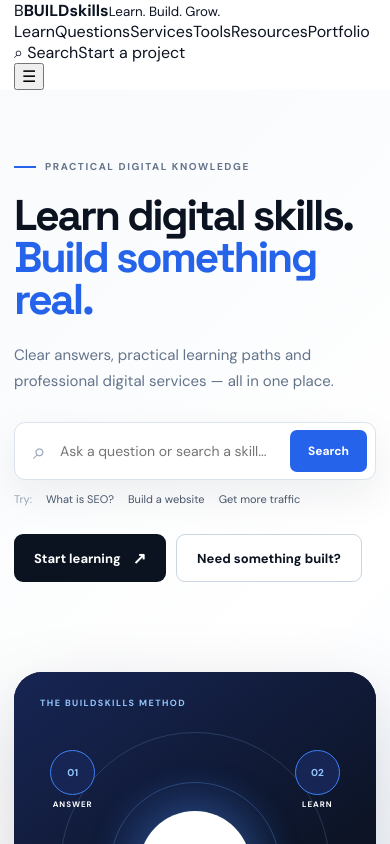
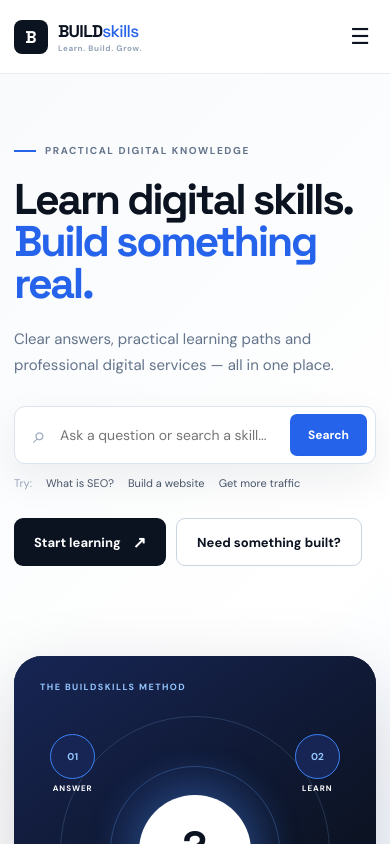
Before and after one commit to zainkhanpk742/buildskills, a Next.js app: page / in a window 390 px wide. Shown: the top 844 px of the page. Built offline with nearby package versions, Linux system fonts and the light colour scheme.

Commit message:
style: add responsive BuildSkills header

```diff
--- a/src/app/globals.css
+++ b/src/app/globals.css
@@ -41,3 +41,6 @@ button,input{font:inherit}
 
 @media(max-width:1050px){.bs-v3-hero-grid{grid-template-columns:1fr;gap:30px}.bs-v3-hero-art{min-height:450px}.bs-v3-skill-grid,.bs-service-v3-grid{grid-template-columns:repeat(2,1fr)}.bs-v3-questions{grid-template-columns:repeat(2,1fr)}.bs-v3-path,.bs-v3-belief{grid-template-columns:1fr;gap:40px}.bs-v3-section-head{grid-template-columns:1fr 320px}}
 @media(max-width:700px){.bs-container{width:min(100% - 28px,1160px)}.bs-v3-hero{padding-top:50px}.bs-v3-hero h1{font-size:43px}.bs-v3-hero-copy>p{font-size:15px}.bs-v3-hero-art{min-height:390px}.bs-art-orbit-one{width:270px;height:270px}.bs-art-orbit-two{width:170px;height:170px}.bs-art-node-one{left:10%}.bs-art-node-two{right:10%}.bs-art-node-three{right:10%}.bs-art-node-four{left:10%}.bs-v3-strip{grid-template-columns:1fr;gap:12px}.bs-v3-strip i{display:none}.bs-v3-intro{grid-template-columns:1fr;gap:20px;padding-top:75px}.bs-v3-questions,.bs-v3-skill-grid,.bs-service-v3-grid{grid-template-columns:1fr}.bs-v3-questions{padding-bottom:75px}.bs-v3-skills,.bs-v3-services{padding:75px 0}.bs-v3-section-head{display:block}.bs-v3-section-head>p{margin-top:20px}.bs-v3-path,.bs-v3-belief{padding-top:75px;padding-bottom:75px}.bs-belief-points{grid-template-columns:1fr}.bs-v3-cta .bs-container{display:block}.bs-v3-cta-actions{margin-top:28px}.bs-q-card{min-height:auto}.bs-q-card>div{margin-bottom:35px}.bs-search a{padding:0 12px}}
+
+.bs-header-v3{position:sticky;top:0;z-index:50;height:74px;background:rgba(255,255,255,.9);border-bottom:1px solid rgba(226,232,240,.8);backdrop-filter:blur(16px)}.bs-header-inner{height:100%;display:flex;align-items:center;justify-content:space-between;gap:28px}.bs-brand-v3{display:flex;align-items:center;gap:10px}.bs-brand-mark{width:34px;height:34px;display:grid;place-items:center;background:var(--ink);color:#fff;border-radius:8px;font:700 17px "Space Grotesk"}.bs-brand-v3 strong{display:block;font:700 17px "Space Grotesk";letter-spacing:-.04em}.bs-brand-v3 strong span{font-weight:500;color:var(--blue)}.bs-brand-v3 small{display:block;margin-top:1px;color:#94a3b8;font-size:8px;font-weight:700;letter-spacing:.08em}.bs-nav-v3{display:flex;align-items:center;gap:25px;margin-left:auto}.bs-nav-v3 a{font-size:12px;color:#475569;font-weight:600}.bs-nav-v3 a:hover{color:var(--blue)}.bs-header-right{display:flex;align-items:center;gap:9px}.bs-header-search-v3{font-size:12px;color:#64748b;font-weight:600;padding:10px}.bs-header-cta-v3{display:inline-flex;align-items:center;min-height:40px;padding:0 15px;background:var(--ink);color:#fff;border-radius:7px;font-size:11px;font-weight:700}.bs-mobile-v3{display:none;border:0;background:none;font-size:22px;color:var(--ink)}
+@media(max-width:900px){.bs-nav-v3,.bs-header-right{display:none}.bs-mobile-v3{display:block}.bs-header-inner{justify-content:space-between}}
```
